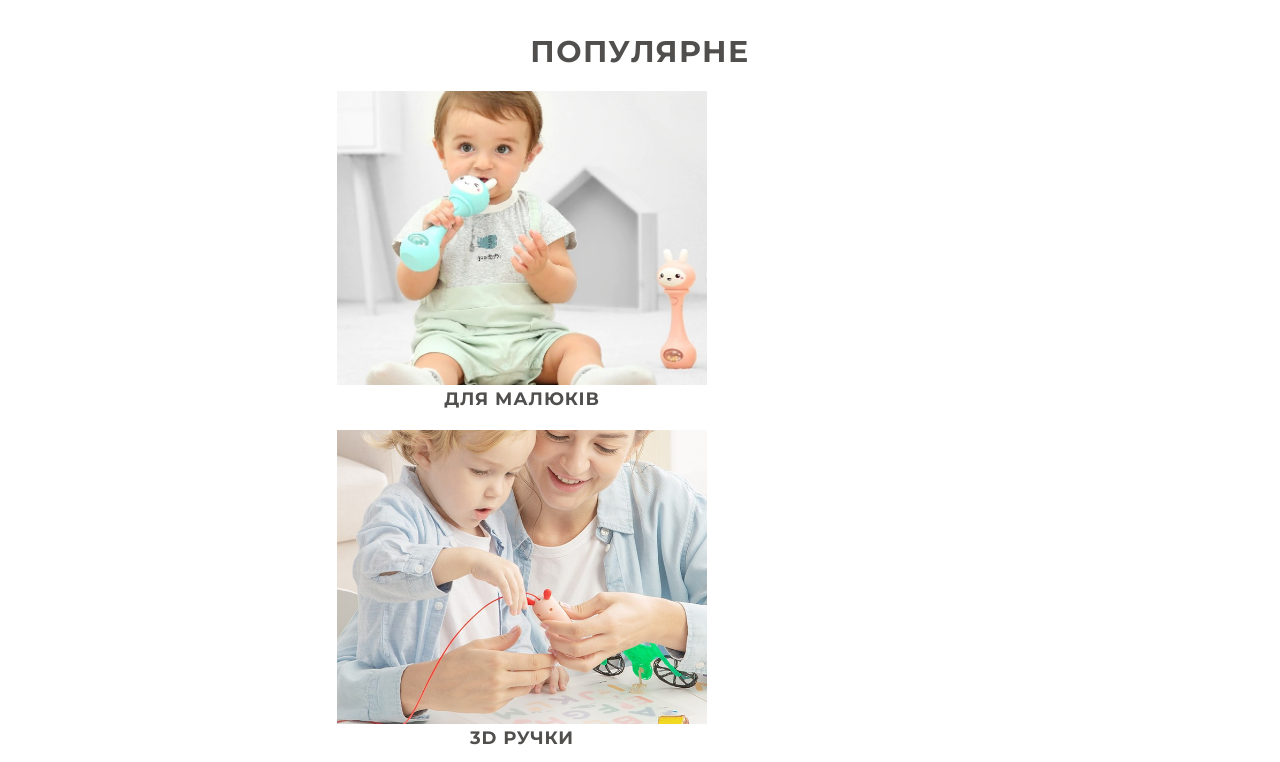
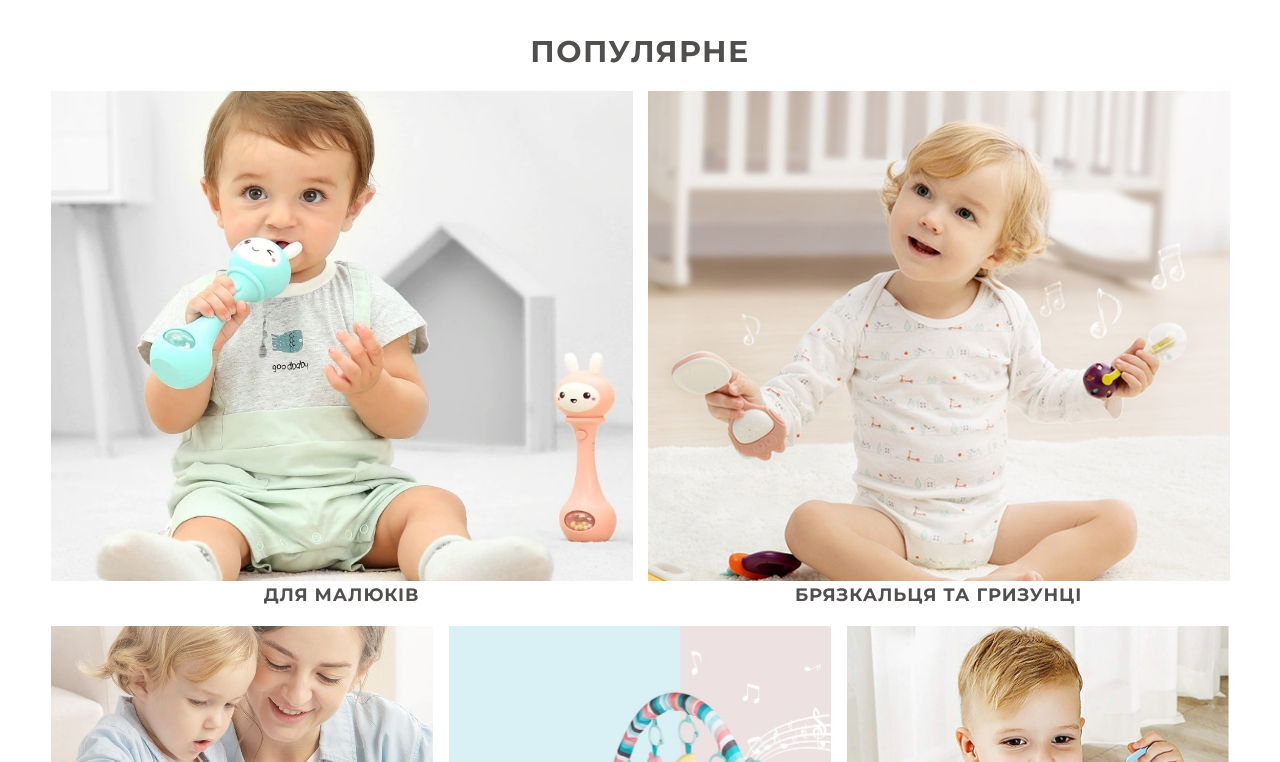
Before and after one commit to AndreyMandybura/beiens-project, a Next.js app: page / in a window 1280 px wide. Shown: the part 558-1320 px from the top of the page. Built offline with nearby package versions, Linux system fonts and the light colour scheme.

Commit message:
Trendid for 3 screens

```diff
--- a/components/Trendind/Trendind.js
+++ b/components/Trendind/Trendind.js
@@ -33,7 +33,7 @@ export function Trendind() {
             </div>
             <div className={s.trendidThumb}>
                 <div className={s.trendidItem}>
-                    <div className={s.trendidImg}>
+                    <div className={s.trendidImgSL}>
                         <Image src={pens}
                             layout="fill"
                             objectFit="cover"
@@ -42,7 +42,7 @@ export function Trendind() {
                     <p className={s.cardTitle}>3D ручки</p>
                 </div>
                 <div className={s.trendidItem}>
-                    <div className={s.trendidImg}>
+                    <div className={s.trendidImgSL}>
                         <Image src={babyRugs}
                             layout="fill"
                             objectFit="cover"
@@ -51,7 +51,7 @@ export function Trendind() {
                     <p className={s.cardTitle}>розвиваючі центри</p>
                 </div>
                 <div className={s.trendidItem}>
-                    <div className={s.trendidImg}>
+                    <div className={s.trendidImgSL}>
                         <Image src={tablets}
                             layout="fill"
                             objectFit="cover"
--- a/components/Trendind/Trendind.module.css
+++ b/components/Trendind/Trendind.module.css
@@ -17,6 +17,16 @@
     min-width: 100%;
 }
 
+@media (min-width: 768px) {
+    .trendidThumb {
+        overflow-x: unset;
+        min-width: unset;
+        flex-wrap: wrap;
+        justify-content: center;
+        margin-right: -15px;
+    }
+}
+
 .trendidItem {
     min-width: 80%;
     margin-right: 15px;
@@ -25,12 +35,116 @@
     flex-direction: column;
     align-items: center;
     overflow: hidden;
+    flex-basis: 100%;
+}
+
+@media (min-width: 768px) {
+    .trendidItem {
+        min-width: unset;
+        overflow: unset;
+        flex-basis: calc((100% - 2 * 15px) / 2);
+        margin-right: 15px;
+    }
+}
+
+@media (min-width: 1200px) {
+    .trendidItem {
+        flex-basis: calc((100% - 3 * 15px) / 3);
+    }
 }
 
 .trendidImg {
     position: relative;
     width: 370px;
     height: 294px;
+}
+
+.trendidImg:after {
+    content: '';
+    position: absolute;
+    top: 0;
+    left: 0;
+    right: 0;
+    bottom: 0;
+    background: rgba(0, 0, 0, .2);
+    opacity: 0;
+    transition-duration: 500ms;
+}
+
+@media (min-width: 768px) {
+    .trendidImg {
+        width: 365px;
+        height: 305px;
+        transition: transform 500ms;
+    }
+
+        .trendidImg:hover {
+            transform: scale(1.05);
+        }
+
+    .trendidImg:after {
+        content: '';
+        position: absolute;
+        top: 0;
+        left: 0;
+        right: 0;
+        bottom: 0;
+        background: rgba(0, 0, 0, .2);
+        opacity: 0;
+        transition-duration: 500ms;
+    }
+
+        .trendidImg:hover:after {
+            opacity: 1;
+        }
+}
+
+@media (min-width: 1200px) {
+    .trendidImg {
+        width: 582px;
+        height: 490px;
+    }
+}
+
+.trendidImgSL {
+    position: relative;
+    width: 370px;
+    height: 294px;
+}
+
+@media (min-width: 768px) {
+    .trendidImgSL {
+        width: 365px;
+        height: 305px;
+        transition: transform 500ms;
+    }
+
+        .trendidImgSL:hover {
+            transform: scale(1.05);
+        }
+
+    .trendidImgSL:after {
+        content: '';
+        position: absolute;
+        top: 0;
+        left: 0;
+        right: 0;
+        bottom: 0;
+        background: rgba(0, 0, 0, .2);
+        opacity: 0;
+        transition-duration: 500ms;
+    }
+
+        .trendidImgSL:hover:after {
+            opacity: 1;
+        }
+}
+
+@media (min-width: 1200px) {
+    .trendidImgSL {
+        width: 382px;
+        height: 370px;
+    }
 }
 
 .cardTitle {
--- a/styles/globals.css
+++ b/styles/globals.css
@@ -4,6 +4,10 @@ body {
     margin: 0;
     font-family: 'Montserrat', sans-serif;
 }
+
+/* * {
+    outline: 1px red solid;
+} */
 
 a {
     color: inherit;
```
